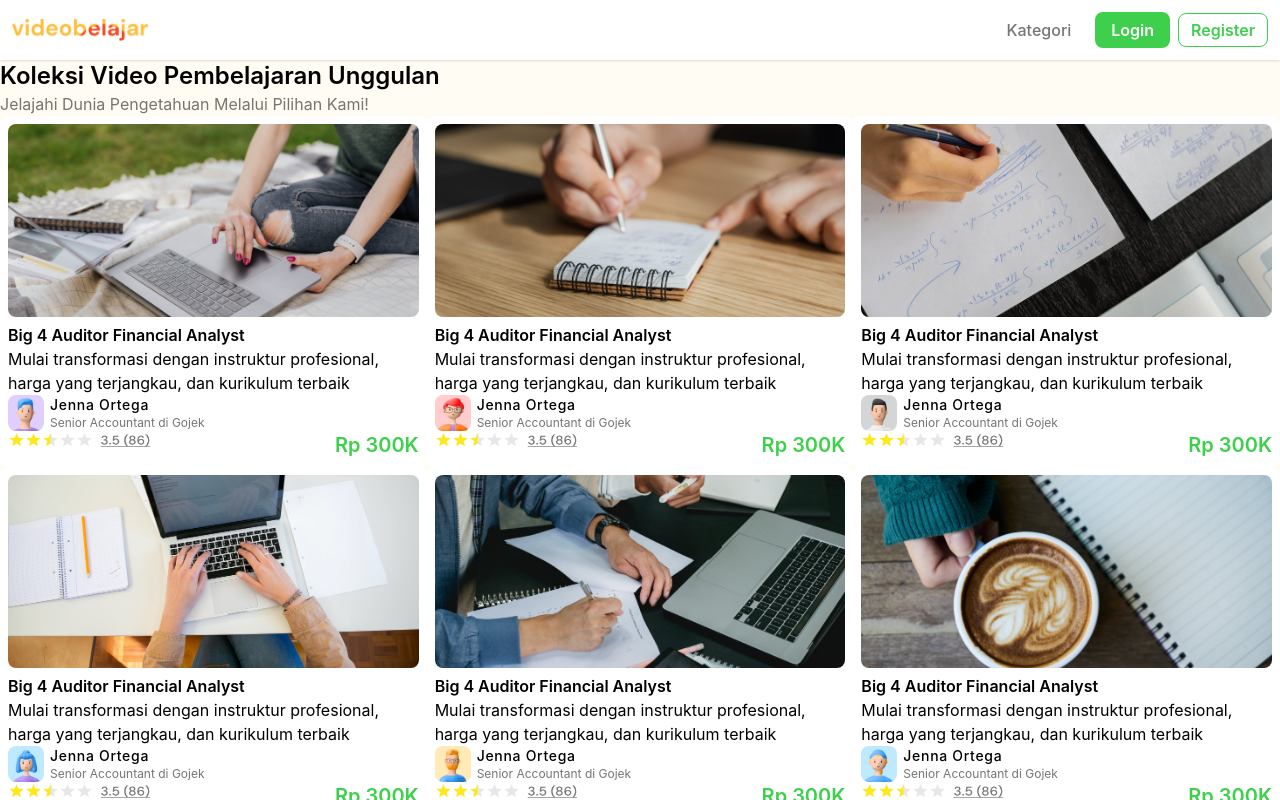
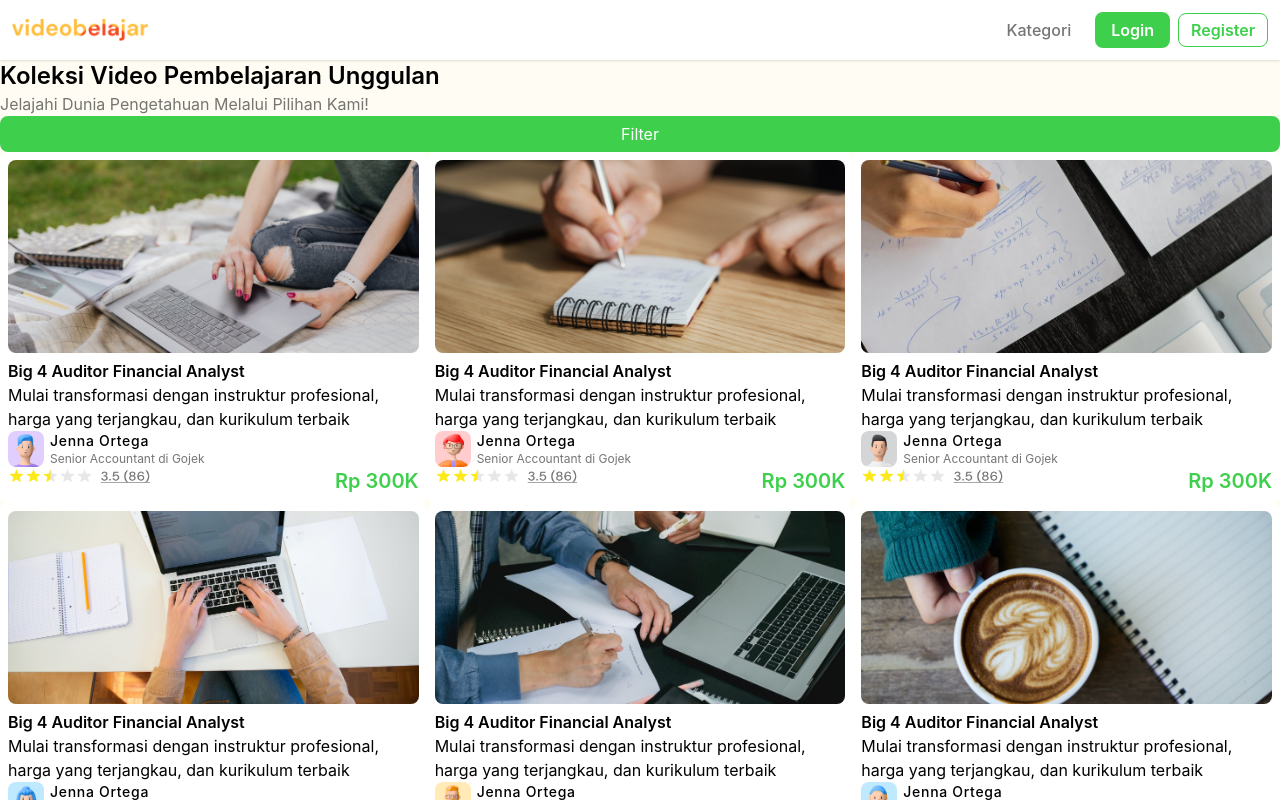
Before and after one commit to tutanakhmen/videobelajar.com, a React (Vite) app: page /category in a window 1280 px wide. Shown: the top 800 px of the page. Built offline with nearby package versions, Linux system fonts and the light colour scheme.

Commit message:
adding filter component for category page. refactoring card component

```diff
--- /dev/null
+++ b/src/component/Filter.jsx
@@ -0,0 +1,22 @@
+import { useState } from "react";
+import Button from "./Button";
+
+export default function Filter () {
+    const [isOpen, setIsOpen] = useState(false)
+    function btnFilter () {
+        setIsOpen(!isOpen)
+        console.log(isOpen)
+    }
+    return(
+        <div>
+            <Button variant="primary" onClick={btnFilter}>Filter</Button>
+            {
+                isOpen && (
+                    <div>
+                        <p>testing</p>
+                    </div>
+                )
+            }
+        </div>
+    )
+}
--- a/src/pages/Category.jsx
+++ b/src/pages/Category.jsx
@@ -1,4 +1,5 @@
 import Card from "../component/Card";
+import Filter from "../component/Filter";
 import Navbar from "../component/Navbar";
 import { courses } from "../data/courses";
 const Category = () => {
@@ -13,6 +14,9 @@ const Category = () => {
           Jelajahi Dunia Pengetahuan Melalui Pilihan Kami!
         </p>
       </div>
+
+      <Filter />
+
       <div className="container mx-auto grid grid-cols-1 md:grid-cols-2 lg:grid-cols-3">
         {courses.map((course) => (
           <Card key={course.id} {...course} />
```
